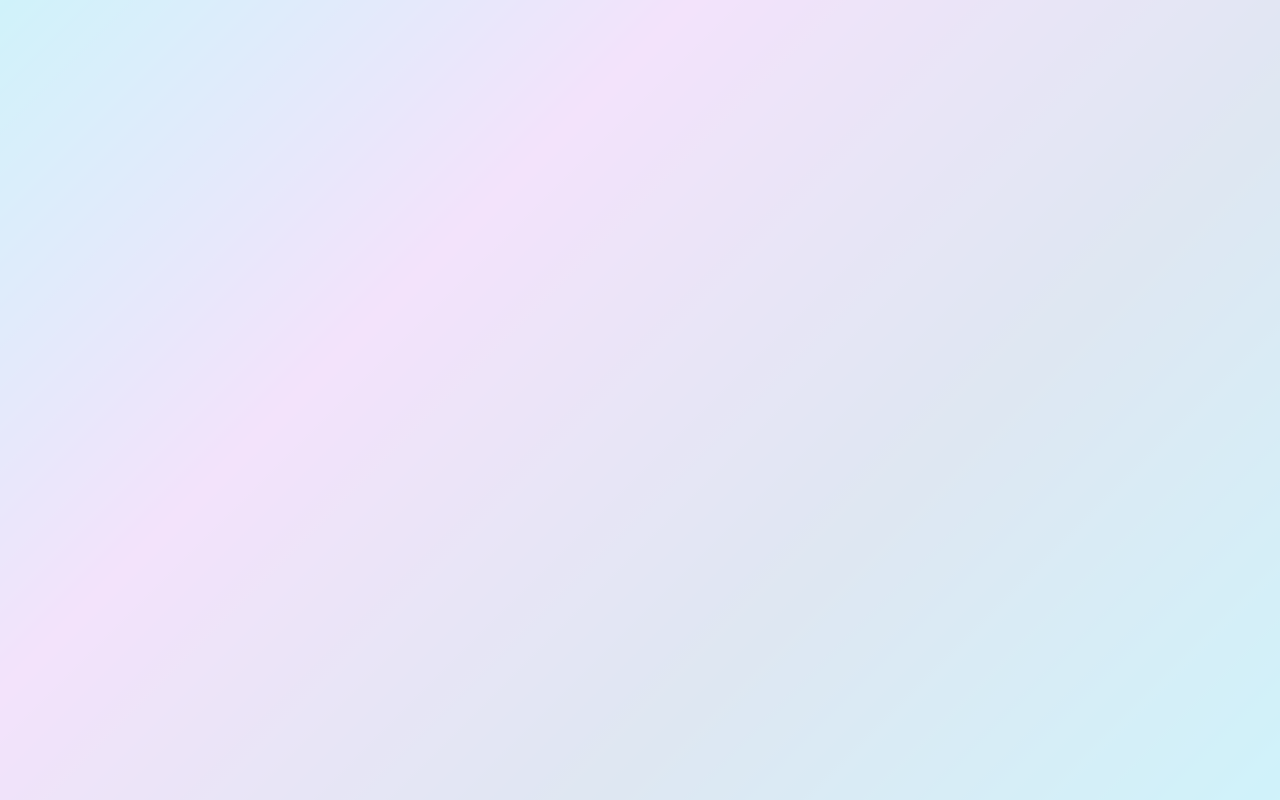
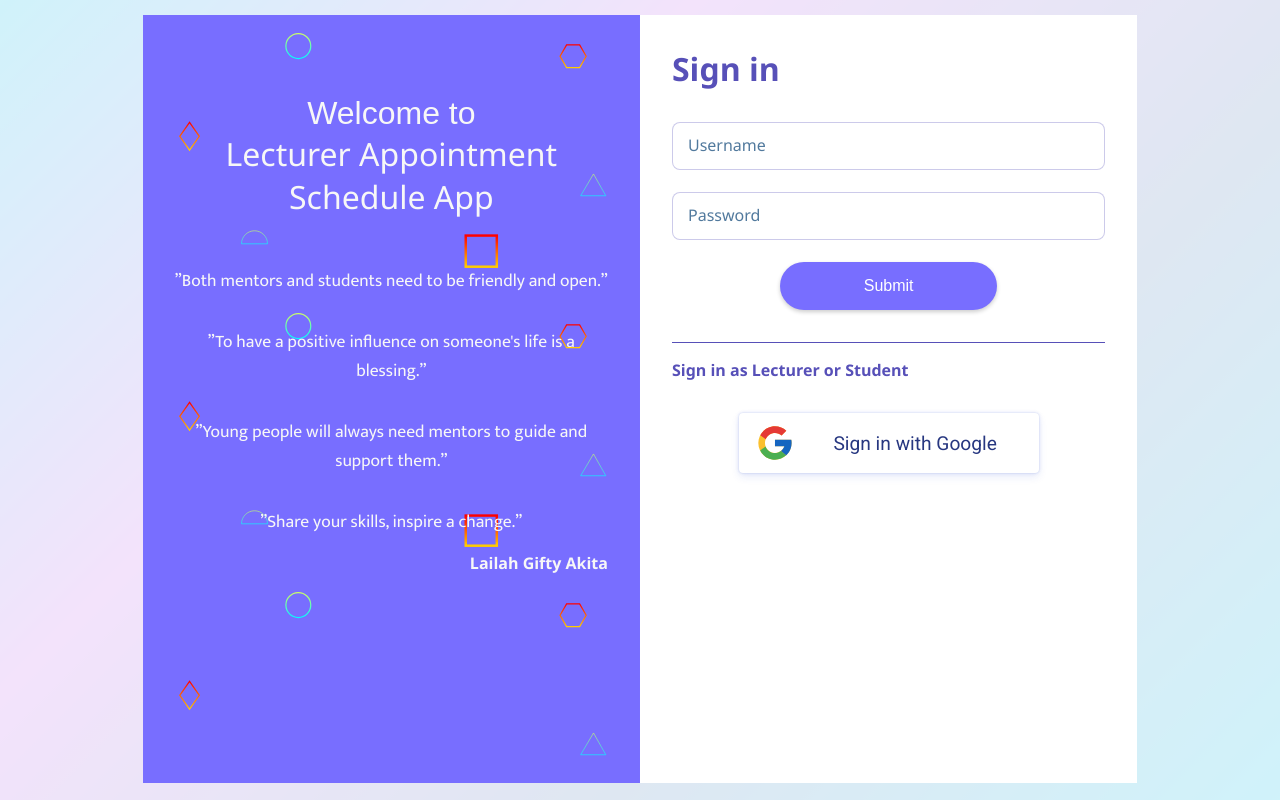
Before and after one commit to SWP302Group2/com-lasa-frontend, a React (Create React App) app: page / in a window 1280 px wide. Built offline with nearby package versions, Linux system fonts and the light colour scheme; a web font is replaced by a local one.

Commit message:
init firebase

```diff
--- a/src/App.js
+++ b/src/App.js
@@ -8,7 +8,7 @@ function App() {
     <Router>
       <React.Fragment>
         <Switch>
-          <Route exact path="/" />
+          <Route exact path="/" component={SignInPage} />
           <Route exact path={"/sign-in"} component={SignInPage} />
           <Route exact path={"/file-not-found"} component={PathNotFound} />
           <Redirect to={"/file-not-found"} />
```
Also changed, not shown: firebase.json (added), 2 other files (tests, documents, lock files or other folders).
